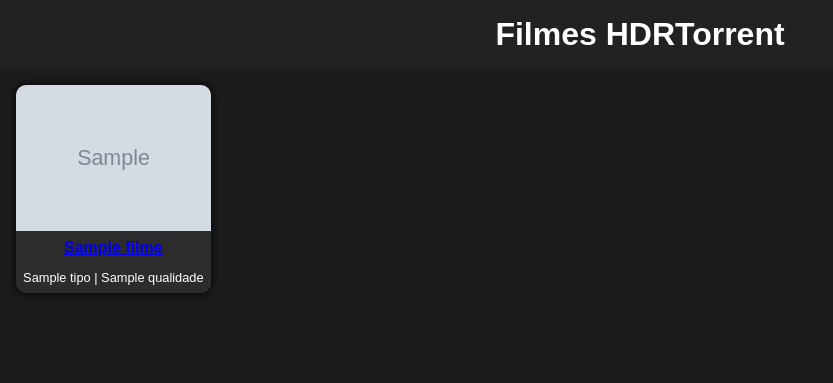
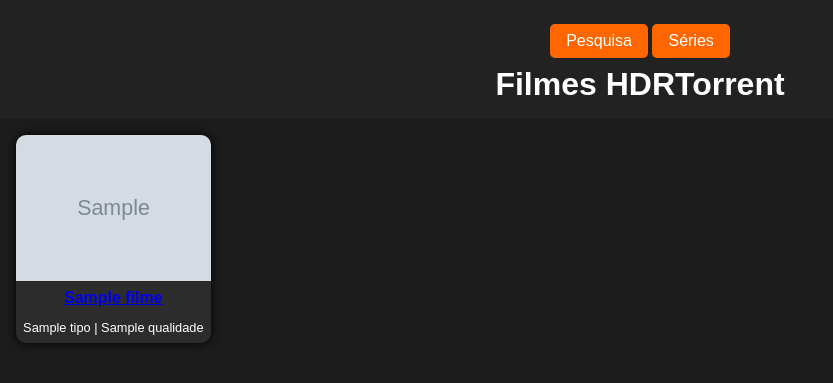
Before and after one commit to ruicirilo271/Scraping-Filmes-HDRTorrent, a Flask app: template templates/index.html in a window 1280 px wide. Shown: the top 383 px of the page, without its empty margins (0-833 px from the left). Run offline with Flask 3, Linux system fonts and the light colour scheme; the template is opened without the code that fills it: most values are stand-ins (such as "Sample title", 1, 10 or a date in 2020); grey boxes marked "Sample" are stand-in pictures.

Commit message:
Add files via upload

```diff
--- a/templates/index.html
+++ b/templates/index.html
@@ -6,9 +6,14 @@
     <link rel="stylesheet" href="{{ url_for('static', filename='style.css') }}">
 </head>
 <body>
-    <header>
+    <header class="text-center my-3">
+        <!-- Menu de navegação -->
+        <nav class="mb-3">
+            <a href="https://pesquisa-de-filmes-e-s-ries-hdr-tor.vercel.app/" class="btn btn-outline-light me-2">Pesquisa</a>
+            <a href="https://scraping-hdr-torrent-series.vercel.app/" class="btn btn-outline-light">Séries</a>
+        </nav>
+
         <h1>Filmes HDRTorrent</h1>
-
     </header>
 
     <main class="filmes-container">
```
